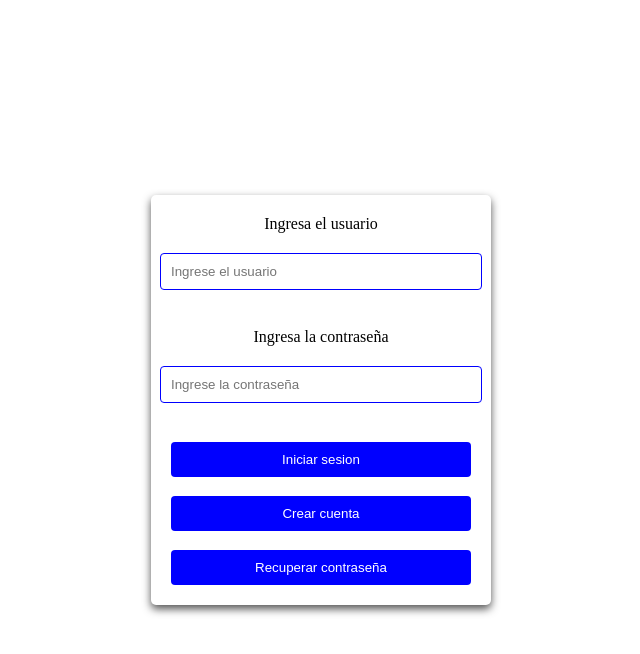
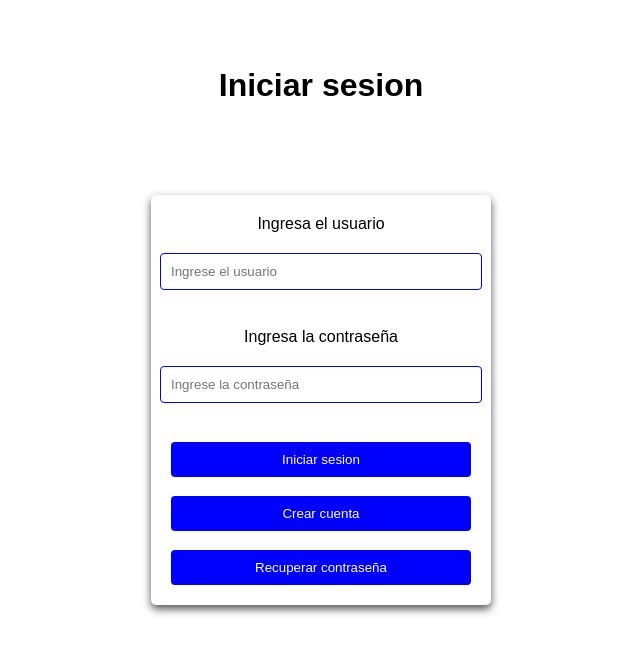
Before and after one commit to EmilioRivFa/Proyecto_Final_Frontend, a plain HTML site: page index.html in a window 1280 px wide. Shown: the whole page, without its empty margins (319-959 px from the left). Drawn offline with Linux system fonts and the light colour scheme.

Commit message:
Update changes

```diff
--- a/css/index.css
+++ b/css/index.css
@@ -13,6 +13,7 @@ form {
     width: 300px; /* Ajusta según sea necesario */
     padding: 20px; /* Añade espacio interno */
     box-shadow: 0 4px 8px rgba(0, 0, 0, 0.678); /* Opcional: sombra para mejor apariencia */
+    font-family: Arial, sans-serif; /* Cambia la fuente si lo deseas */
 }
 input {
     width: 100%;
@@ -22,6 +23,14 @@ input {
     border: 1px solid #ccc;
     border-radius: 4px;
     border-color: blue;
+}
+h1{
+    position:absolute;
+    top: 8%;
+    left: 50%;
+    transform: translate(-50%, -50%);
+    font-family: 'Arial', Courier, monospace;
+
 }
 button{
     width: 100%;
--- a/index.html
+++ b/index.html
@@ -7,6 +7,7 @@
     <title>Iniciar sesion</title>
 </head>
 <body>
+    <h1>Iniciar sesion</h1>
     <form>
         <label class="User">Ingresa el usuario</label>
         <input id="User" type="text" placeholder="Ingrese el usuario">
```
Also changed, not shown: menu_principal.html (added, +16 -0 lines).
